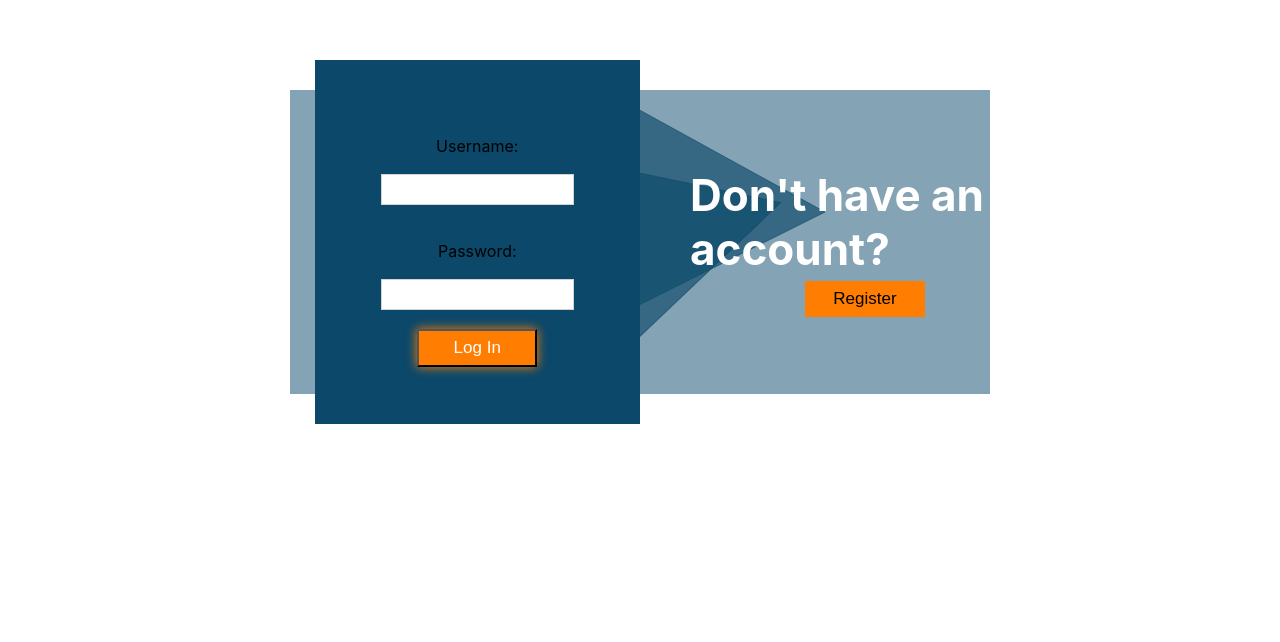
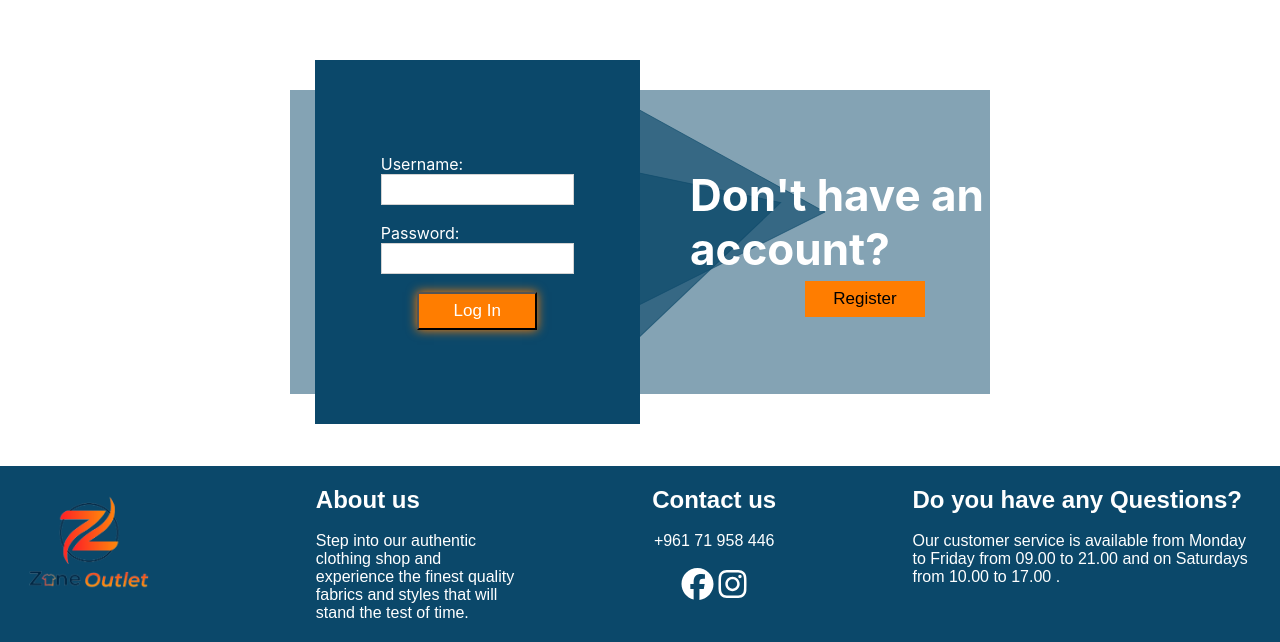
Before and after one commit to JihanSh/Real-Client-frontend, a React (Create React App) app: page /auth in a window 1280 px wide. Shown: the part 158-800 px from the top of the page. Built offline with nearby package versions, Linux system fonts and the light colour scheme.

Commit message:
login fixes and footer import

```diff
--- a/src/pages/Auth/auth.css
+++ b/src/pages/Auth/auth.css
@@ -182,3 +182,6 @@
 .auth a{
     color:#ff7d00
 }
+.login-label{
+  color: white;
+}
--- a/src/pages/Auth/auth.jsx
+++ b/src/pages/Auth/auth.jsx
@@ -1,10 +1,13 @@
 import React from "react";
 import "./auth.css";
 import { HeaderNavbar, MenuBar } from "../../component/Header/HeaderNavbar";
+import { Footer } from "../../component/Header/footer/footer";
 import { useState } from "react";
 import { useNavigate } from "react-router-dom";
 
 function Auth() {
+  const [menubar, setMenuBar] = useState(false);
+
   const [zih, setZih] = useState(false);
 
   function activateZih() {
@@ -78,8 +81,9 @@ function Auth() {
   };
 
   return (
-    <>
-      <div>{(HeaderNavbar, MenuBar)}</div>
+    <div>
+      <HeaderNavbar setMenuBar={setMenuBar} menubar={menubar} />
+      <MenuBar menubar={menubar} />
       <div className="J-popup-wrapper">
         <div className="svg-head">
           <div
@@ -128,24 +132,33 @@ function Auth() {
                 }
               >
                 <form onSubmit={handleLogin}>
-                  <label className="label-auth"></label>
+                  <div className="login-label">
+                    <label className="label-login">
                       Username:
+                      <br />
                       <input
                         type="text"
                         value={username}
                         onChange={(event) => setUsername(event.target.value)}
                       />
-                  <label className="label-auth"></label>
+                    </label>
+                  </div>
+                  <div className="login-label">
+                    <label className="label-login">
                       Password:
+                      <br />
                       <input
                         type="password"
                         value={password}
                         onChange={(event) => setPassword(event.target.value)}
                       />
+                    </label></div>
+                    <div className="login-button">
                     {error && (
                       <p className="error-message"> Invalid Credentials</p>
                     )}
                     <button type="submit">Log In</button>
+                  </div>
                 </form>
 
                 <form onSubmit={handleSubmit} className="register-container">
@@ -210,9 +223,10 @@ function Auth() {
               </div>
             </div>
           </div>
+          <Footer />
         </div>
       </div>
-    </>
+    </div>
   );
 }
 
```
Lines whose indentation alone changed are shown as unchanged.
